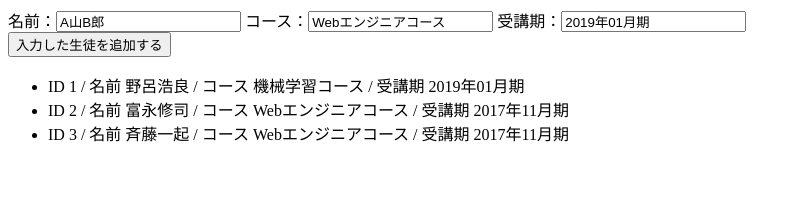
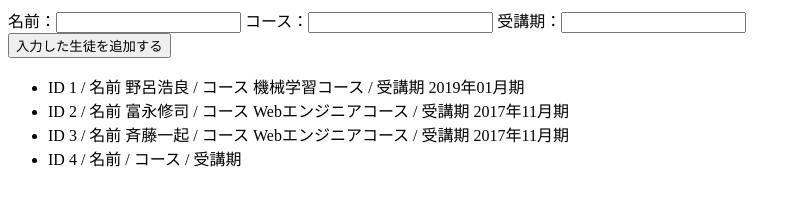
Before and after one commit to aokazu55/vue_app, a plain HTML site: page index.html in a window 1280 px wide. Both pictures are taken after a click on the button "入力した生徒を追加する". Shown: the whole page, without its empty margins (0-801 px from the left). Drawn offline with nearby package versions, Linux system fonts and the light colour scheme.

Commit message:
編集完了

```diff
--- a/index.html
+++ b/index.html
@@ -1,31 +1,34 @@
 <html>
   <head>
-        <link rel="stylesheet" href="sample.css">
+    <link rel="stylesheet" href="tst.css" />
     <meta http-equiv="Content-Type" content="text/html; charset=utf-8" />
+
     <!-- 下記の記述でVue.jsをインポートしている -->
     <script src="https://cdn.jsdelivr.net/npm/vue/dist/vue.js"></script>
   </head>
+
   <body>
     <div id="app">
       <!-- v-model="name"で、Vue.jsで設定したdateとHTMLのinput要素が同期する -->
-            名前：<input v-model="name">
-            コース：<input v-model="cource">
-            受講期：<input v-model="acceptancePeriod">
-            <br>
+      名前：<input v-model="newstudentText" /> コース：<input
+        v-model="cource"
+      />
+      受講期：<input v-model="acceptancePeriod" />
+      <br />
       <!-- button v-on:click="addStudent"で、buttonがclickされた時に起動するメソッドを選択する -->
       <button v-on:click="addStudent">入力した生徒を追加する</button>
+
       <ul>
         <!-- v-for="student in students" で、配列studentsを一つ一つ切り出して変数studentに代入している -->
         <!-- v-bind:key="student.id"は、切り出された各要素の一意性を確保するために使う -->
         <li v-for="student in students" v-bind:key="student.id">
           <!-- {{ }} のなかに書いた記述で、Vue.jsのデータの式展開が行える -->
-                    ID {{student.id}} /
-                    名前 {{student.name}} /
-                    コース {{student.cource}} /
-                    受講期 {{student.acceptancePeriod}}
+          ID {{student.id}} / 名前 {{student.name}} / コース {{student.cource}}
+          / 受講期 {{student.acceptancePeriod}}
         </li>
       </ul>
     </div>
+
     <script src="sample.js"></script>
   </body>
 </html>
--- a/sample.js
+++ b/sample.js
@@ -1,23 +1,45 @@
 new Vue({
   // このelにHTMLのidを指定することで、そのidのDOMでVue.jsのインスタンスがインポートされる
-  el: '#app',
+  el: "#app",
   // dataは、定義されたVue.jsのインスタンスが持つ属性（値）
   data: {
-    name: 'A山B郎',
-    cource: 'Webエンジニアコース',
-    acceptancePeriod: '2019年01月期',
-    defaultLastId: 3,
+    newstudentText: "",
     students: [
-      { id: 1, name: '野呂浩良', cource: '機械学習コース', acceptancePeriod: '2019年01月期' },
-      { id: 2, name: '富永修司', cource: 'Webエンジニアコース', acceptancePeriod: '2017年11月期' },
-      { id: 3, name: '斉藤一起', cource: 'Webエンジニアコース', acceptancePeriod: '2017年11月期' }
-    ]
+      {
+        id: 1,
+        name: "野呂浩良",
+        cource: "機械学習コース",
+        acceptancePeriod: "2019年01月期"
+      },
+      {
+        id: 2,
+        name: "富永修司",
+        cource: "Webエンジニアコース",
+        acceptancePeriod: "2017年11月期"
+      },
+      {
+        id: 3,
+        name: "斉藤一起",
+        cource: "Webエンジニアコース",
+        acceptancePeriod: "2017年11月期"
+      }
+    ],
+    nextstudentId: 4
   },
   // methodsに、Vue.jsのインスタンスに使用させたいメソッドを記載する
   methods: {
     addStudent: function() {
-        // この function() { } の中にaddStudentメソッド
-        // （入力欄に入力された値と、ID値（最後に登録されたID値+1の値）が新たに出現する機能）の処理を書く
+      this.students.push({
+        id: this.nextstudentId++,
+        name: this.newstudentText,
+        cource: this.cource,
+        acceptancePeriod: this.acceptancePeriod
+      });
+      this.newstudentText = "";
+      this.cource = "";
+      this.acceptancePeriod = "";
+      // この function() { } の中にaddStudentメソッド
+      // （入力欄に入力された値と、ID値（最後に登録されたID値+1の値）が新たに出現する機能）の処理を書く
     }
   }
-})
+});
```
Lines whose indentation alone changed are shown as unchanged.
